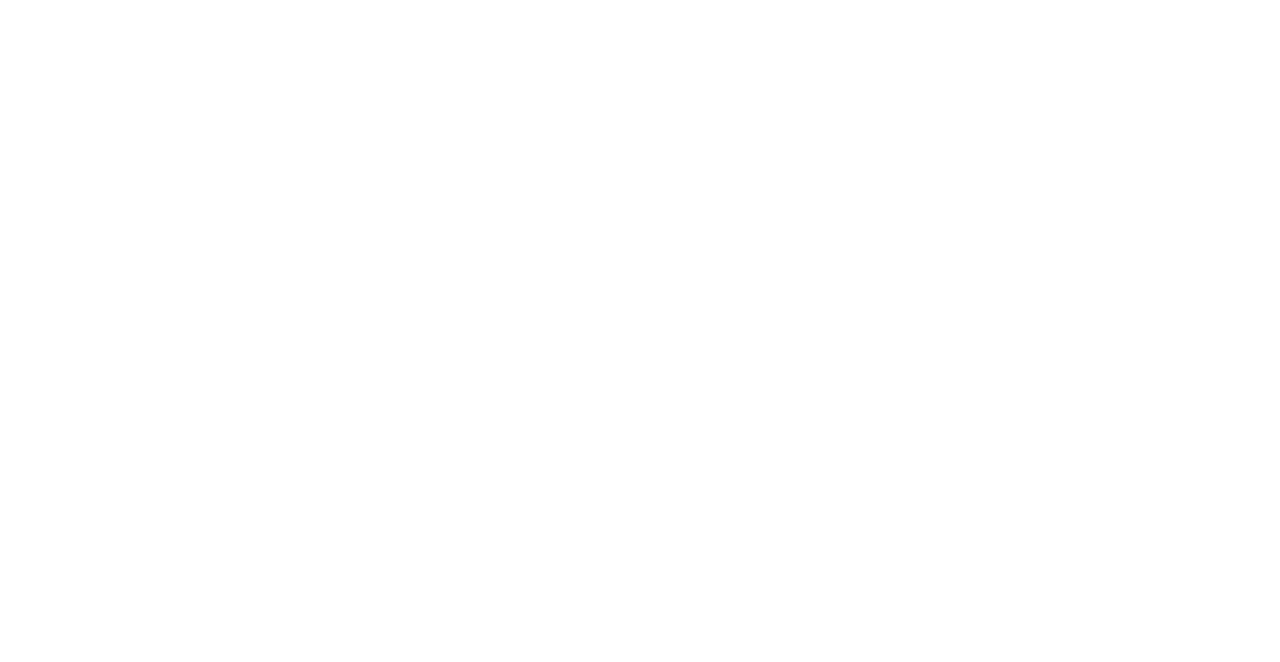
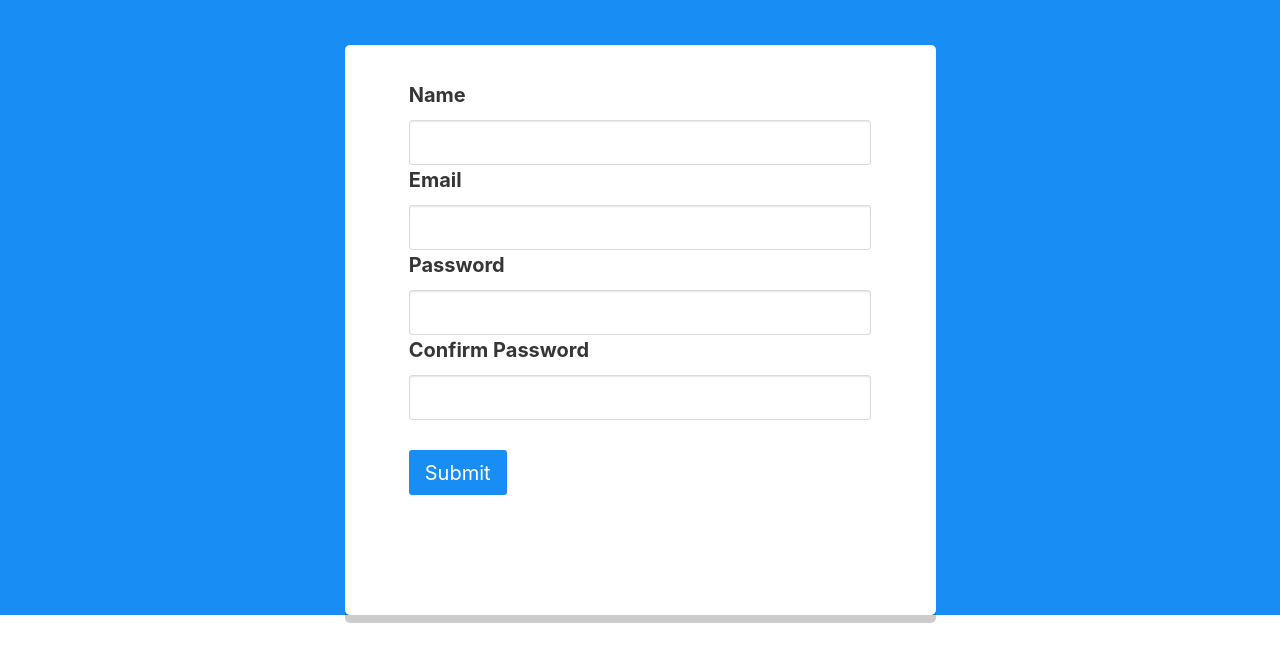
Before and after one commit to collinsJ24/JobScrapeReact, a React (Create React App) app: page /register in a window 1280 px wide. Before the commit this address had no page. Shown: the top 662 px of the page. Built offline with nearby package versions, Linux system fonts and the light colour scheme.

Commit message:
Added SignUp form

```diff
--- a/src/App.js
+++ b/src/App.js
@@ -1,6 +1,7 @@
 import './App.css';
 import { BrowserRouter, Route, Routes } from 'react-router-dom';
 import Home from './Home/Home';
+import Form from './Home/Form';
 
 
 const App = () => {
@@ -10,6 +11,7 @@
       <BrowserRouter>
       <Routes>
       <Route path='/' element={<Home/>} />
+      <Route path='/register' element={<Form/>} />
         </Routes>
   </BrowserRouter>
     </div>
--- /dev/null
+++ b/src/Home/Form.js
@@ -0,0 +1,114 @@
+import { useState } from 'react';
+
+const Form = () => {
+
+// States for registration
+const [name, setName] = useState('');
+const [email, setEmail] = useState('');
+const [password, setPassword] = useState('');
+
+// States for checking the errors
+const [submitted, setSubmitted] = useState(false);
+const [error, setError] = useState(false);
+
+// Handling the name change
+const handleName = (e) => {
+	setName(e.target.value);
+	setSubmitted(false);
+};
+
+// Handling the email change
+const handleEmail = (e) => {
+	setEmail(e.target.value);
+	setSubmitted(false);
+};
+
+// Handling the password change
+const handlePassword = (e) => {
+	setPassword(e.target.value);
+	setSubmitted(false);
+};
+
+// Handling the form submission
+const handleSubmit = (e) => {
+	e.preventDefault();
+	if (name === '' || email === '' || password === '') {
+	setError(true);
+	} else {
+	setSubmitted(true);
+	setError(false);
+	}
+};
+
+// Showing success message
+const successMessage = () => {
+	return (
+	<div
+		className="success"
+		style={{
+		display: submitted ? '' : 'none',
+		}}>
+		<h1>User {name} successfully registered!!</h1>
+	</div>
+	);
+};
+
+// Showing error message if error is true
+const errorMessage = () => {
+	return (
+	<div
+		className="error"
+		style={{
+		display: error ? '' : 'none',
+		}}>
+		<h1>Please enter all the fields</h1>
+	</div>
+	);
+};
+
+return (
+    <div style ={{"background-color":'#188EF5'}} >
+	<div className="container">
+	<div className="columns is-centered">
+    <div className="column is-6" style={{ "text-align":'center', "background-color":'#fff',
+"min-height":'570px',"border-radius":'5px',"box-shadow":'0 8px 0 rgba(0, 0, 0, 0.2)',"margin-top":'60px'}}>
+    <div className="columns is-centered">
+    <div className="column is-10" style= {{"text-align":'left',"margin-top":'20px'}}>
+	{/* Calling to the methods */}
+	<div className="messages">
+		{errorMessage()}
+		{successMessage()}
+	</div>
+
+	<form className="form-horizontal">
+		{/* Labels and inputs for form data */}
+		<label className="label">Name</label>
+		<input onChange={handleName} className="input form-control"
+		value={name} type="text" />
+
+		<label className="label">Email</label>
+		<input onChange={handleEmail} className="input form-control"
+		value={email} type="email" />
+
+		<label className="label">Password</label>
+		<input onChange={handlePassword} className="input form-control"
+		value={password} type="password" />
+
+<label className="label">Confirm Password</label>
+		<input style={{"margin-bottom":'30px'}} onChange={handlePassword} className="input form-control"
+		value={password} type="password" />
+
+		<button onClick={handleSubmit} className="button is-primary" type="submit">
+		Submit
+		</button>
+	</form>
+    </div>
+    </div>
+    </div>
+    </div>
+    </div>
+	</div>
+);
+}
+
+export default Form;
```
Also changed, not shown: package.json (+15 -1 lines), 1 other file (tests, documents, lock files or other folders).
